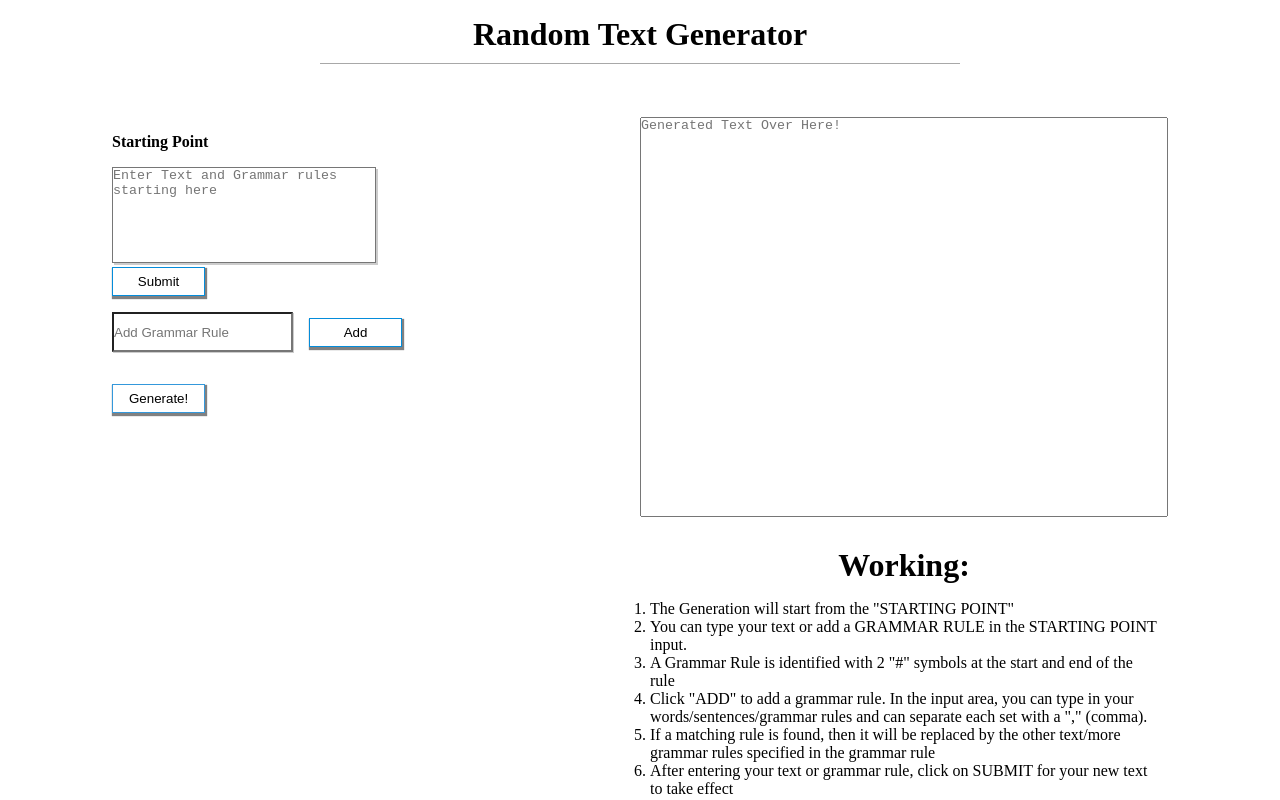
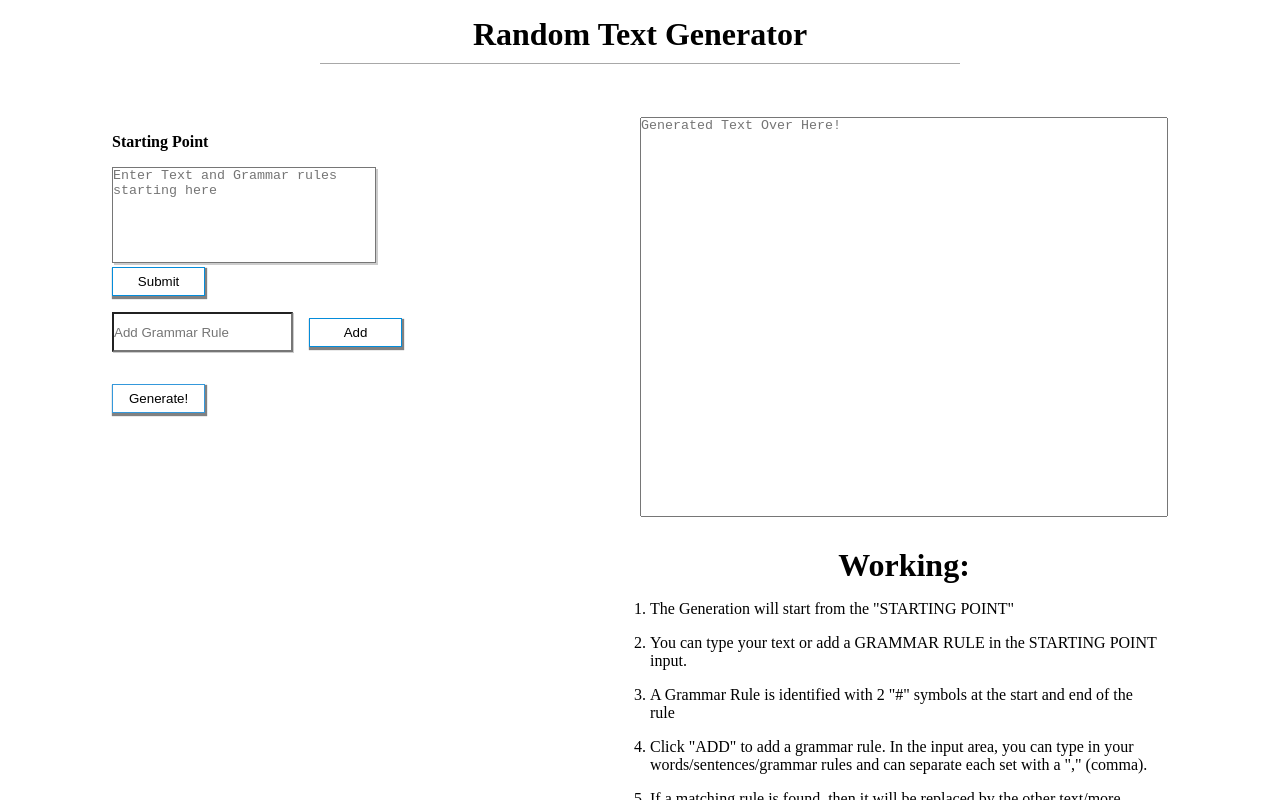
Before and after one commit to DaveSyiemlieh/Random-Text-Generator-CFG-, a React (Create React App) app: page / in a window 1280 px wide. Shown: the top 800 px of the page. Built offline with nearby package versions, Linux system fonts and the light colour scheme.

Commit message:
added margin to rules

```diff
--- a/src/index.css
+++ b/src/index.css
@@ -116,6 +116,9 @@ label{
     left: 25%;
     border-bottom: 1px solid rgb(168, 168, 168);
 }
+li{
+  margin-bottom:1rem;
+}
 
 @media screen and (max-width:876px){
 
```
